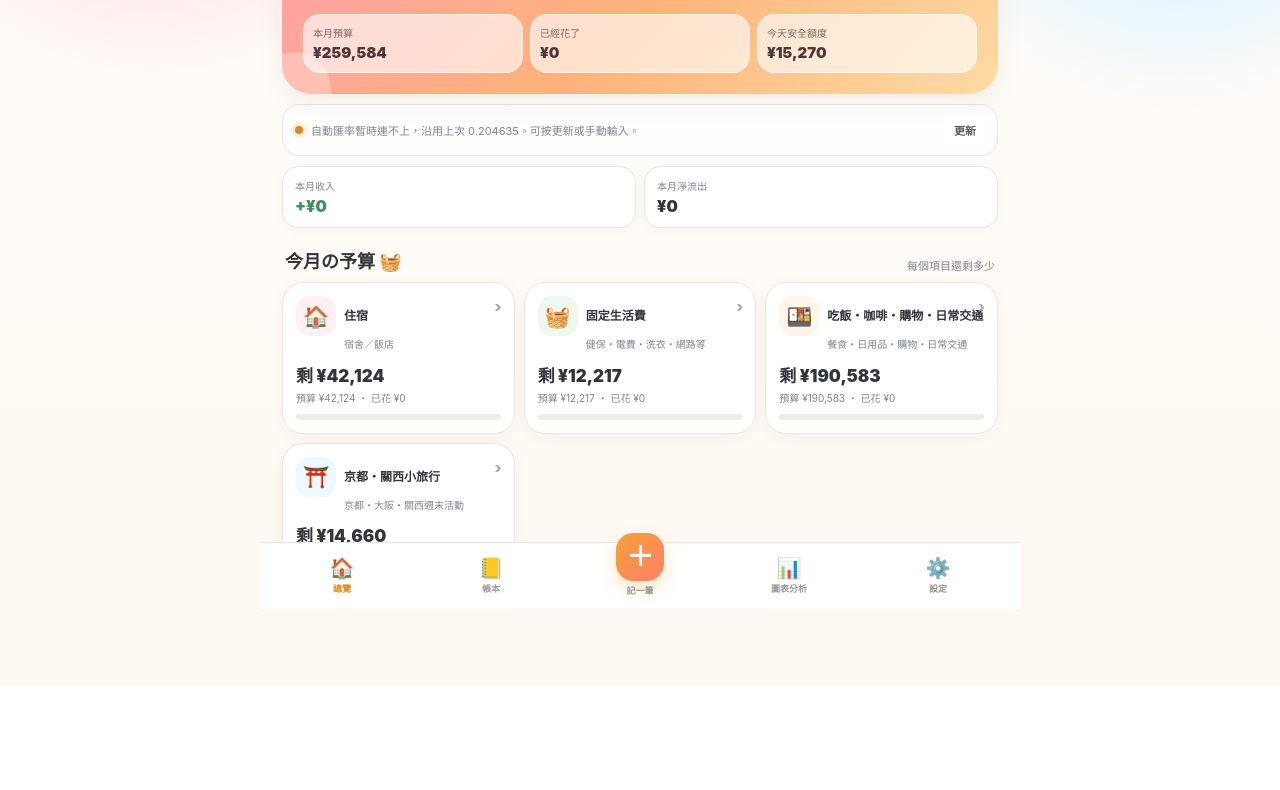
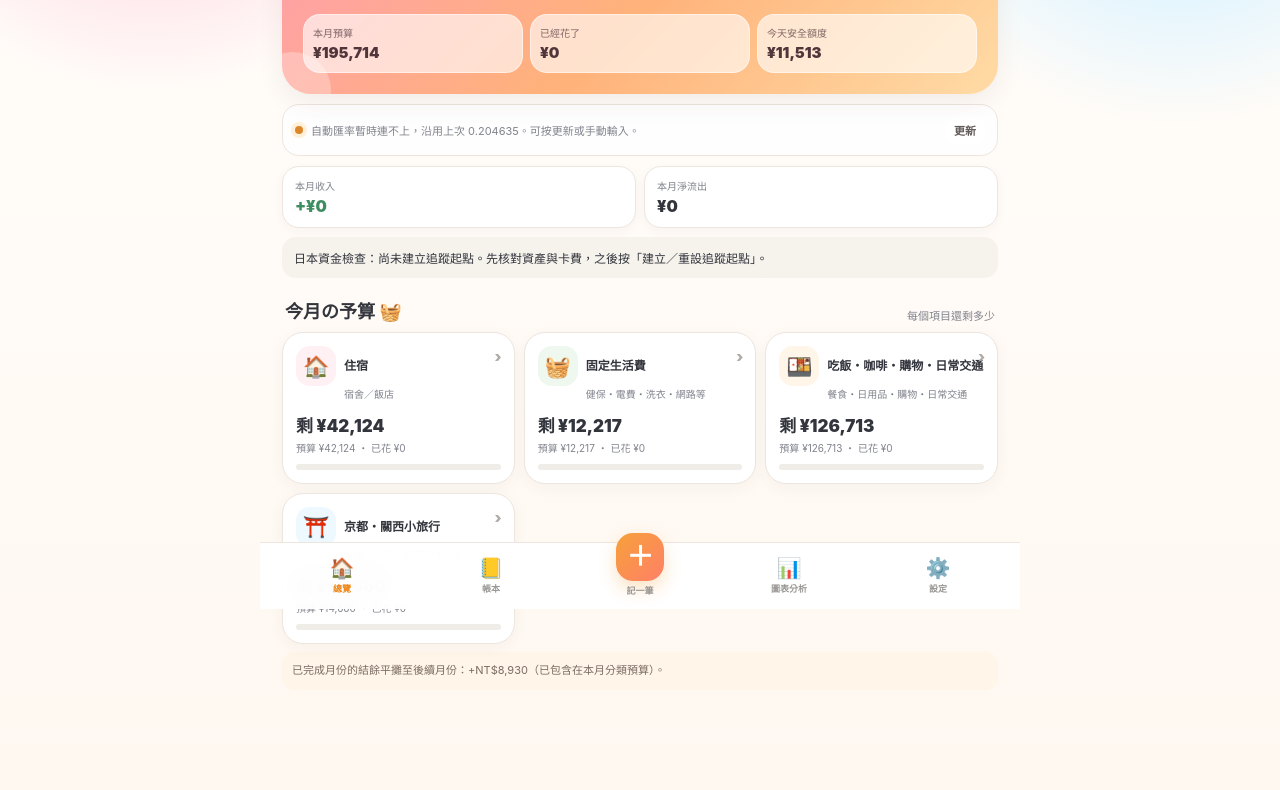
Before and after one commit to serinanogit/fsi-kyoto-practice, a plain HTML site: page kakeibo/v17.html in a window 1280 px wide. Shown: the part 191-981 px from the top of the page. Before the commit the page ends 877 px from the top, so only its background shows below. Drawn offline with Linux system fonts and the light colour scheme; no server answers.

Commit message:
Launch safe v28: calculator, reliable reconciliation, balanced carryover, private CSV import and conservative plans

```diff
--- a/kakeibo/v17.html
+++ b/kakeibo/v17.html
@@ -1 +1 @@
-<!doctype html><html lang="zh-Hant"><head><meta charset="utf-8"><meta name="viewport" content="width=device-width,initial-scale=1,viewport-fit=cover"><meta name="theme-color" content="#ff9a55"><title>セリナの京都生活 家計簿 v17</title><style>body{font-family:-apple-system,BlinkMacSystemFont,"Noto Sans TC",sans-serif;background:#fffaf4;color:#555;padding:32px;text-align:center}</style></head><body>載入家計簿 v17…<script>fetch('./v12.html?v=23',{cache:'no-store'}).then(r=>r.text()).then(h=>{h=h.replace('<title>セリナの京都生活 家計簿</title>','<title>セリナの京都生活 家計簿 v17</title>').replace('</body>','<script src="./v13-japan-check.js?v=23"><\/script><script src="./v14-twd-check.js?v=23"><\/script><script src="./v16-result-placement.js?v=23"><\/script><script src="./v17-choice-replan.js?v=23"><\/script><script src="./v18-calendar-swipe.js?v=23"><\/script><script src="./v19-compact-edit.js?v=23"><\/script><script src="./v22-budget-details.js?v=23"><\/script><script src="./v23-edit-stability.js?v=23"><\/script></body>');document.open();document.write(h);document.close()}).catch(()=>{document.body.textContent='載入失敗，請重新整理。'})</script></body></html>
+<!doctype html><html lang="zh-Hant"><head><meta charset="utf-8"><meta name="viewport" content="width=device-width,initial-scale=1,viewport-fit=cover"><meta name="theme-color" content="#ff9a55"><title>セリナの京都生活 家計簿 v17</title><style>body{font-family:-apple-system,BlinkMacSystemFont,"Noto Sans TC",sans-serif;background:#fffaf4;color:#555;padding:32px;text-align:center}</style></head><body>載入家計簿 v17…<script>fetch('./v12.html?v=28',{cache:'no-store'}).then(r=>r.text()).then(h=>{h=h.replace('<title>セリナの京都生活 家計簿</title>','<title>セリナの京都生活 家計簿 v17</title>').replace('</body>','<script src="./v18-calendar-swipe.js?v=28"><\/script><script src="./v19-compact-edit.js?v=28"><\/script><script src="./v22-budget-details.js?v=28"><\/script><script src="./v23-edit-stability.js?v=28"><\/script><script src="./v25-carryover-audit.js?v=28"><\/script><script src="./v24-safe-finance.js?v=28"><\/script><script src="./v26-calculator.js?v=28"><\/script><script src="./v27-csv-safe-import.js?v=28"><\/script></body>');document.open();document.write(h);document.close()}).catch(()=>{document.body.textContent='載入失敗，請重新整理。'})</script></body></html>
```
